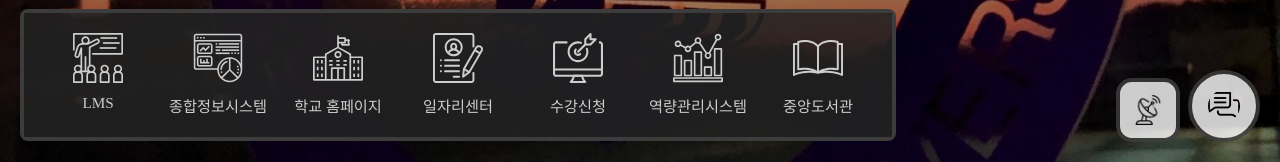
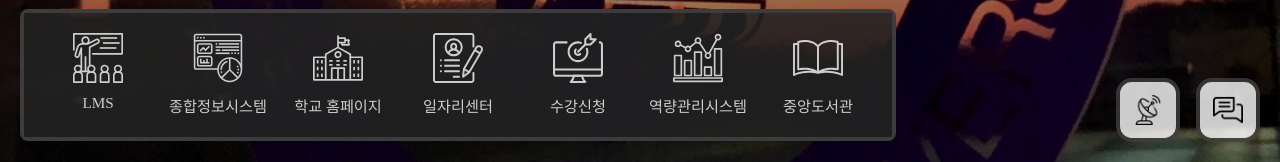
Before and after one commit to Korea-Aerospace-University/KAUBOARD, a React (Create React App) app: page / in a window 1280 px wide. Shown: the part 638-800 px from the top of the page. Built offline with nearby package versions, Linux system fonts and the light colour scheme; no server answers; a web font is replaced by a local one.

Commit message:
아이콘 크기 및 호버 애니메이션 추가

```diff
--- a/src/components/Suggestion/Suggestion.scss
+++ b/src/components/Suggestion/Suggestion.scss
@@ -11,14 +11,21 @@
 
 .Suggestion__icon {
   opacity: 0.8;
+  width: 30px;
   border: 4px solid #3f3f3f;
   background-color: white;
   position: absolute;
-  padding: 1rem;
-  border-radius: 50%;
+  padding: 0.8rem;
+  border-radius: 25%;
   right: 20px;
   bottom: 20px;
   cursor: pointer;
+}
+
+.Suggestion__icon:hover {
+  transition: 200ms ease-in;
+  background-color: #a0cada;
+  animation: tremble 1s infinite;
 }
 
 .Suggestion__button {
@@ -86,3 +93,24 @@ button:focus {
     height: 250px;
   }
 }
+
+@keyframes tremble {
+  0% {
+    transform: rotateZ(0deg);
+  }
+  20% {
+    transform: rotateZ(-13deg);
+  }
+  40% {
+    transform: rotateZ(13deg);
+  }
+  60% {
+    transform: rotateZ(-13deg);
+  }
+  80% {
+    transform: rotateZ(13deg);
+  }
+  100% {
+    transform: rotateZ(0deg);
+  }
+}
```
